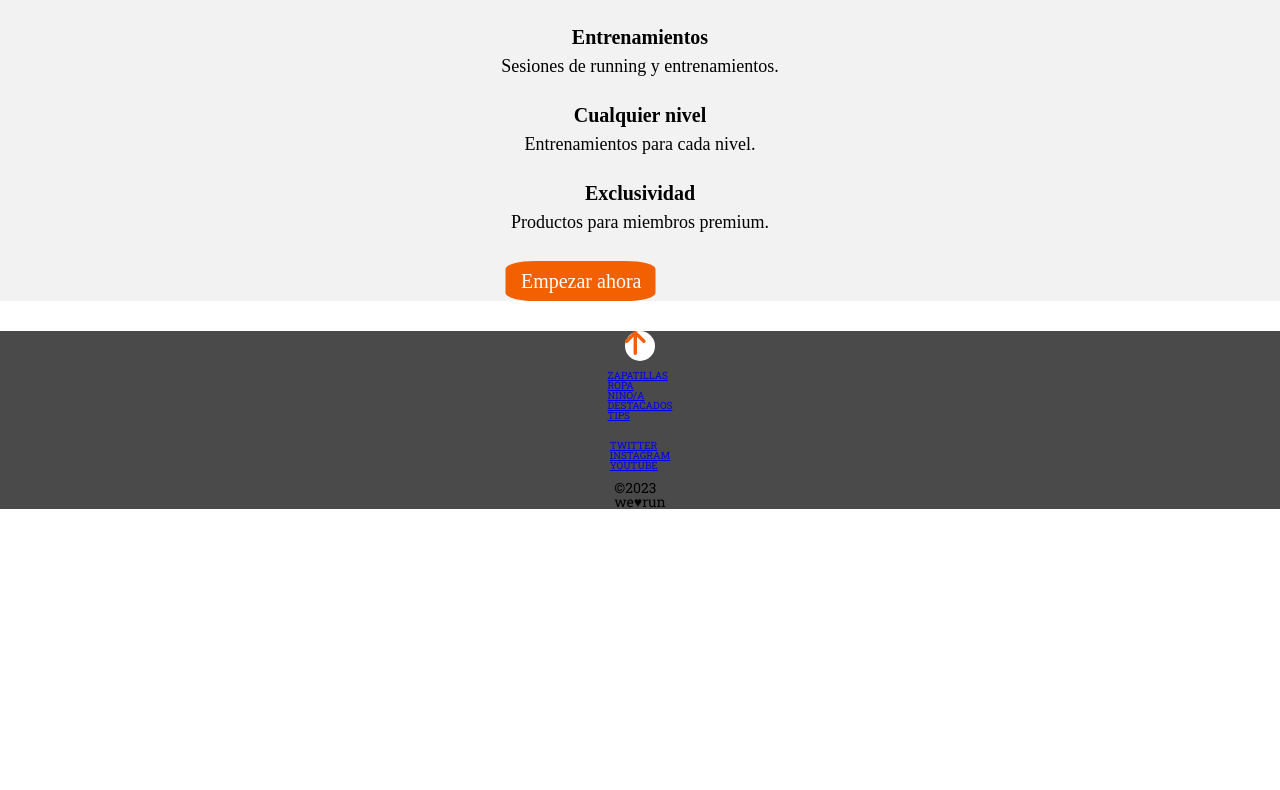
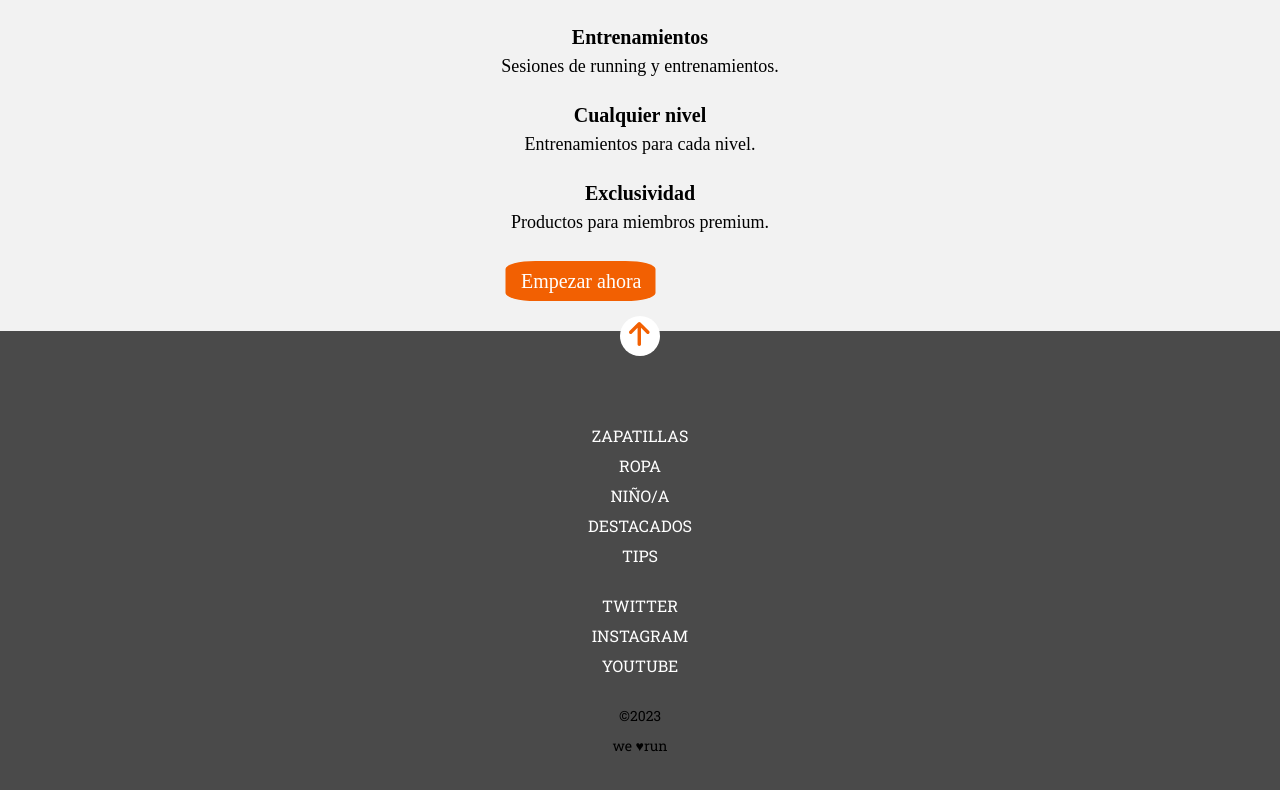
Before and after one commit to Adalab/modulo-1-evaluacion-final-Inmada, a website: page public/index.html in a window 1280 px wide. Shown: the part 1946-2736 px from the top of the page. Before the commit the page ends 2457 px from the top, so only its background shows below. Drawn offline with Linux system fonts and the light colour scheme.

Commit message:
added footer

```diff
--- a/public/index.html
+++ b/public/index.html
@@ -99,17 +99,17 @@
     <footer class="footer">
 
         <div class="button">
-            <a href="#section1" alt="Botón para subir a la página inicial" title="Presiona para ir a inicio">
+            <a class= "button_link" href="#section1" alt="Botón para subir a la página inicial" title="Presiona para ir a inicio">
                 <img class="img" src="./assets/images/ico-arrow.svg">
             </a>
         </div>
 
         <div class="box1">
             <p>©2023</p>
-            <p>we&hearts;run</p>
+            <p>we &hearts;run</p>
         </div>
 
-        <div class="box2">
+        <div class="box_link">
             <nav class="nav_footer">
                 <a class="footer_link" href="https://adalab.es" target="_blank" alt="Botón para acceder a sección ropa" title="Accede a redes sección de ropa">
                     <ul class="list">
@@ -123,7 +123,7 @@
             </nav>
 
         </div>
-        <div class="box3"></div>
+        <div class="box_link">
 
             <nav class="nav_footer">
                 <a class="footer_link" href="https://adalab.es" target="_blank" alt="Botón para acceder a redes sociales" title="Accede a redes sociales">
@@ -135,6 +135,7 @@
                         </ul>
                 </a>
             </nav>
+            </div>
         </div>
     </footer>
 
--- a/src/scss/layout/_footer.scss
+++ b/src/scss/layout/_footer.scss
@@ -5,24 +5,46 @@
     flex-direction: column;
     justify-content: center;
     align-items: center;
-    gap: 1rem;
-
+    text-align: center;
+    gap: 2rem;
+    padding-top: 3rem;
+    padding-bottom: 3rem;
+    line-height: 3rem;
 
 }
 
 .button {
 background-color: white;
-width: 3rem;
-height: 3rem;
+width: 4rem;
+height: 4rem;
 border-radius: 2.2rem;
+transform: translateY(-4.5rem);
+position: relative;
 
+}
+
+.button_link {
+    position: absolute;
+    top: 15%;
+    right: 1rem;
 }
 
 .box1 {
     order: 4;
     font-size: 1.4rem;
+
 }
 
-.nav_footer {
-    text-decoration: none;
+ .box_link{
+    font-size: 1.6rem;
+
 }
+
+
+
+
+
+.footer_link {
+    text-decoration-line: none;
+    color: white;
+}
--- a/src/scss/layout/_main.scss
+++ b/src/scss/layout/_main.scss
@@ -144,7 +144,7 @@
     gap: 3rem;
     padding-left: 4rem;
     padding-right: 4rem;
-    margin-bottom: 3rem;
+    padding-bottom: 3rem;
     font-family: RobotoSlab-bold;
 
 }
```
Also changed, not shown: src/html/partials/footer.html (+5 -4 lines), public/assets/css/main.css, 1 other file.
